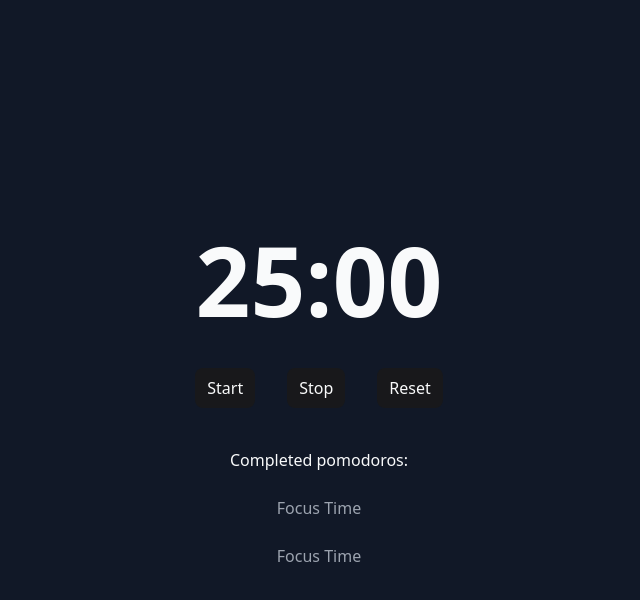
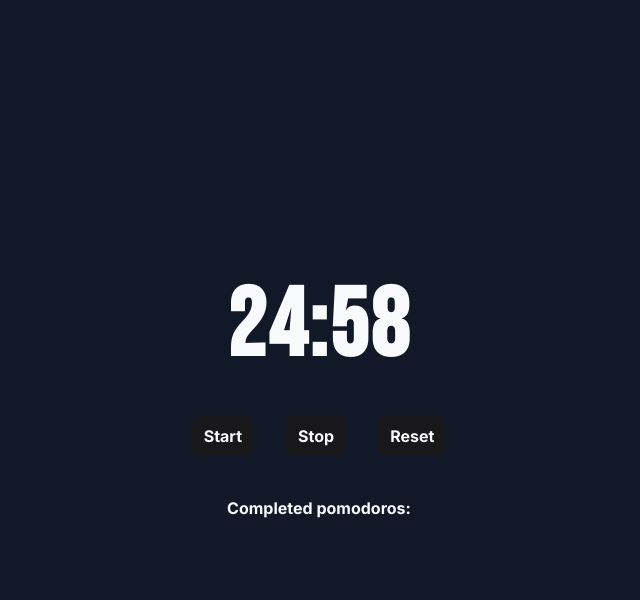
Before and after one commit to gustavosalviato/verdandi, a SvelteKit app: page / in a window 1280 px wide. Both pictures are taken after a click on the button "Start". Shown: the top 600 px of the page, without its empty margins (321-961 px from the left). Built offline with nearby package versions, Linux system fonts and the light colour scheme; a web font is replaced by a local one.

Commit message:
feat: add timer logic

```diff
--- a/src/routes/+page.svelte
+++ b/src/routes/+page.svelte
@@ -1,14 +1,118 @@
-<script>
+<script lang="ts">
+  import { differenceInSeconds } from 'date-fns'
+
+  type Cycle = {
+    id: string
+    minutesAmount: number
+    startDate: Date
+    mode: 'work' | 'break'
+  }
+
+  let cycles: Cycle[] = []
+  let activeCycleId: string | null = null
+  let mode: 'work' | 'break' = 'work'
+  let secondsPassed: number = 0
+
+  let workMinutes: number = 25
+  let breakMinutes: number = 5
+
+  let interval: any = null
+
+  function switchMode() {
+    const nextMode: 'work' | 'break' = mode === 'work' ? 'break' : 'work'
+    const nextMinutes = nextMode === 'work' ? workMinutes : breakMinutes
+
+    mode = nextMode
+
+    const newCycleId = crypto.randomUUID()
+
+    activeCycleId = newCycleId
+
+    const newCycle: Cycle = {
+      id: newCycleId,
+      mode,
+      minutesAmount: nextMinutes,
+      startDate: new Date(),
+    }
+
+    cycles = [newCycle, ...cycles]
+    secondsPassed = 0
+  }
+
+  function tick() {
+    if (interval) {
+      clearInterval(interval)
+    }
+
+    interval = setInterval(() => {
+      if (activeCycle) {
+        const diffInSeconds = differenceInSeconds(
+          new Date(),
+          activeCycle.startDate,
+        )
+
+        if (diffInSeconds >= totalSeconds) {
+          secondsPassed = totalSeconds
+          switchMode()
+        } else {
+          secondsPassed = diffInSeconds
+        }
+      }
+    }, 100)
+  }
+
+  function handleStartNewCycle() {
+    const id = crypto.randomUUID()
+
+    activeCycleId = id
+
+    const newCycle: Cycle = {
+      id,
+      minutesAmount: 25,
+      startDate: new Date(),
+      mode,
+    }
+
+    cycles = [newCycle, ...cycles]
+    secondsPassed = 0
+
+    tick()
+  }
+
+  $: activeCycle = cycles.find(cycle => cycle.id === activeCycleId)
+  $: totalSeconds = activeCycle ? activeCycle.minutesAmount * 60 : 0
+  $: currentSeconds = activeCycle ? totalSeconds - secondsPassed : 0
+
+  $: minutesAmount = Math.floor(currentSeconds / 60)
+  $: secondsAmount = currentSeconds % 60
+
+  $: minutes = minutesAmount.toString().padStart(2, '0')
+  $: seconds = secondsAmount.toString().padStart(2, '0')
+
+  $: {
+    if (activeCycle) {
+      document.title = `Work - ${minutes}:${seconds}`
+    }
+  }
 </script>
 
 <div
-  class="flex flex-col items-center justify-center min-h-screen bg-gray-900 text-gray-50"
+  class="flex flex-col items-center justify-center min-h-screen bg-gray-900 text-gray-50 px-10"
 >
   <main class="flex flex-col gap-10 w-full max-w-7xl mx-auto">
-    <h1 class="font-bold text-8xl text-center">25:00</h1>
+    {#if activeCycle}
+      <h1 class="font-bold text-8xl text-center font-bebas tracking-wide">
+        {`${minutes}:${seconds}`}
+      </h1>
+    {:else}
+      <h1 class="font-bold text-8xl text-center font-bebas tracking-wide">
+        25:00
+      </h1>
+    {/if}
 
     <footer class="flex items-center gap-8 mx-auto">
       <button
+        on:click={handleStartNewCycle}
         type="button"
         class="px-3 py-2 rounded-lg font-medium bg-zinc-900"
       >
@@ -32,8 +136,8 @@
 
     <div class="mx-auto flex flex-col gap-6 items-center justify-center">
       <span>Completed pomodoros:</span>
-      <span class="text-gray-400">Focus Time</span>
-      <span class="text-gray-400">Focus Time</span>
+      <!-- <span class="text-gray-400">Focus Time</span>
+      <span class="text-gray-400">Focus Time</span> -->
     </div>
   </main>
 </div>
--- a/tailwind.config.js
+++ b/tailwind.config.js
@@ -2,7 +2,13 @@
 export default {
   content: ['./src/**/*.{html,js,svelte,ts}'],
   theme: {
-    extend: {},
+    extend: {
+      fontFamily: {
+        sans: ['Inter', 'sans-serif'],
+        bebas: ["Bebas Neue", 'sans-serif']
+      }
+
+    },
   },
   plugins: [],
 }
```
